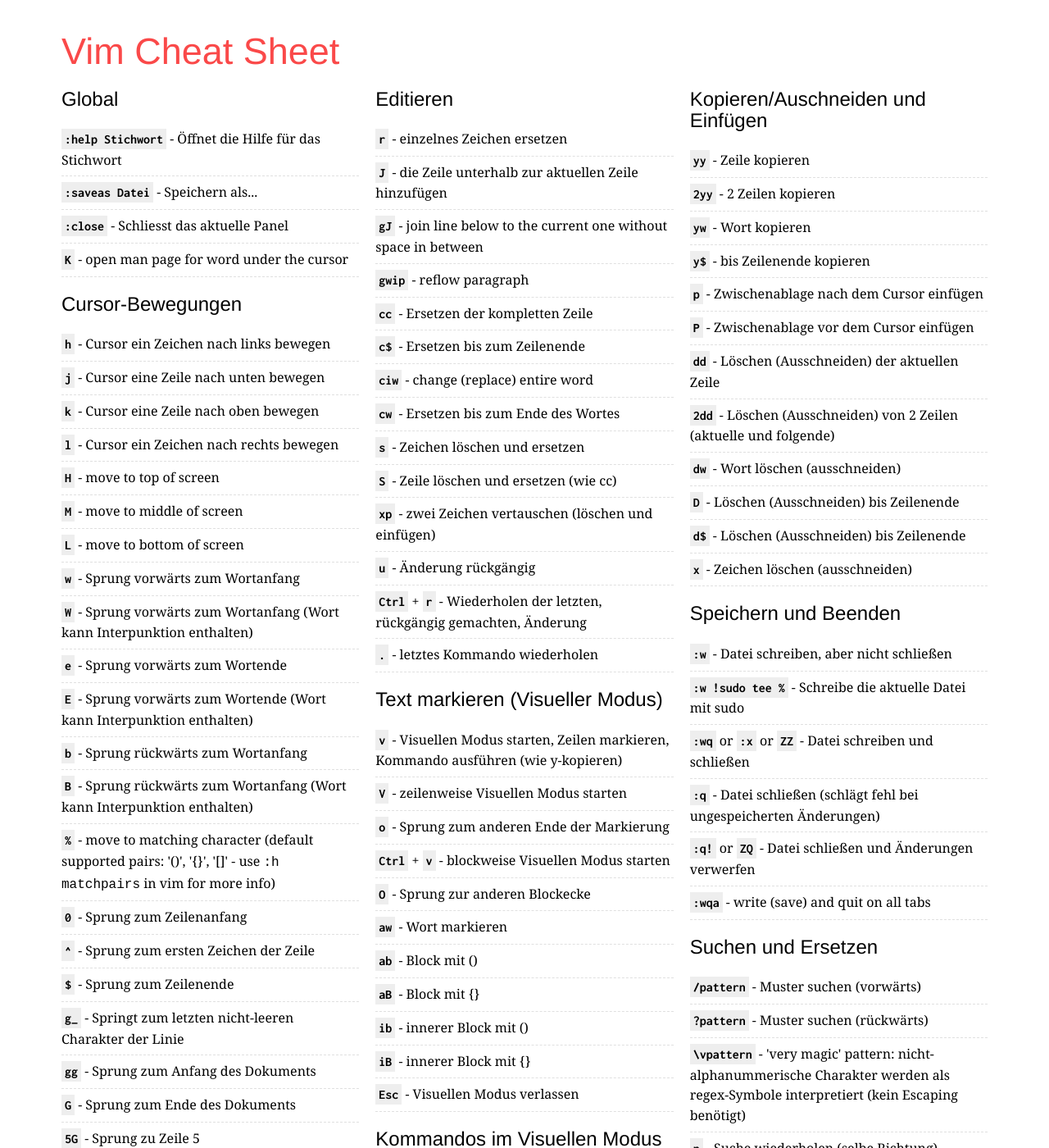
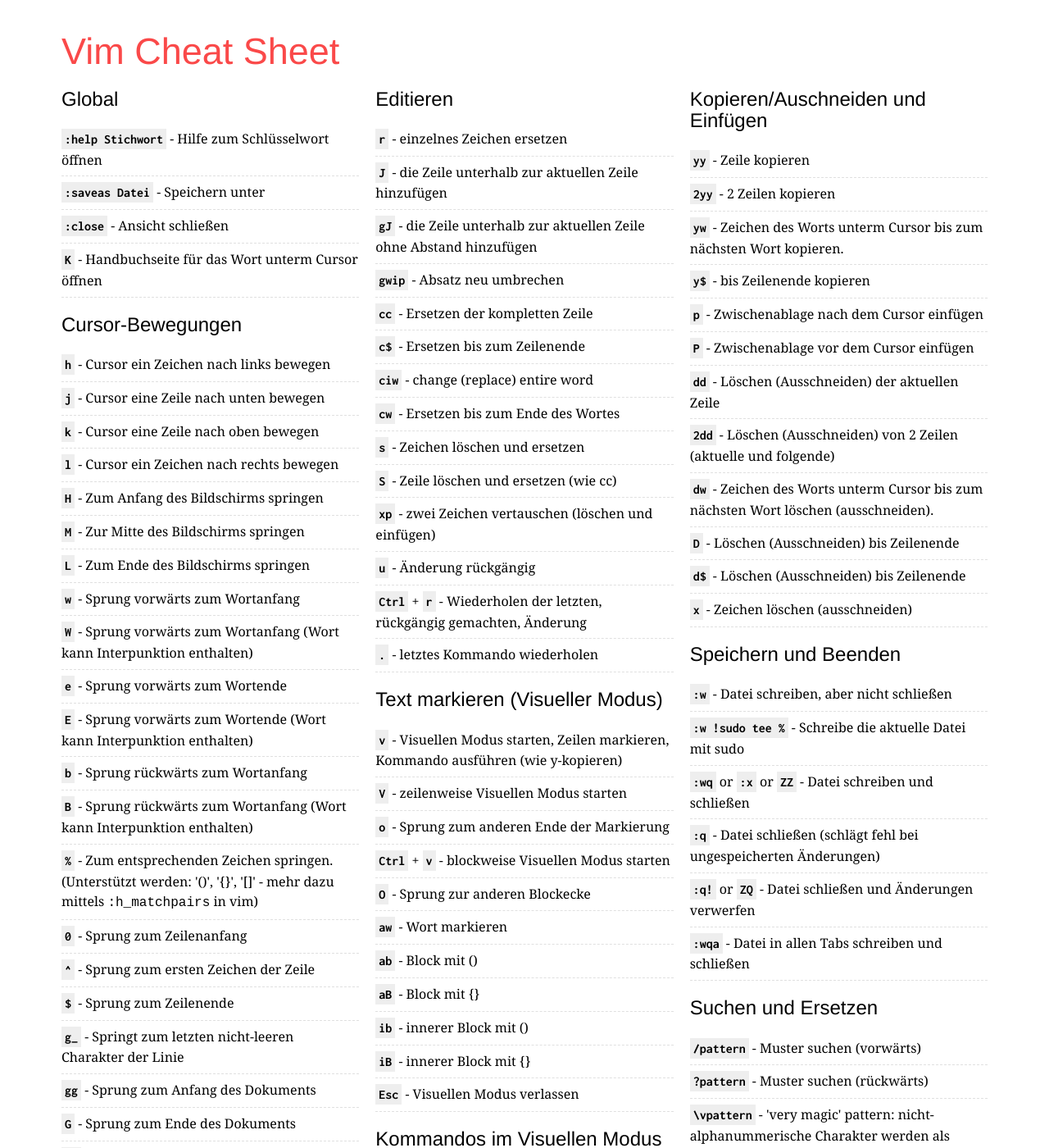
Before and after one commit to rtorr/vim-cheat-sheet, a Jekyll site: the page built from lang/de_de/index.html, in a window 1280 px wide and 1400 px high. Shown: the whole window at 82% size. Built offline with Jekyll 4.4.1, drawn with Linux system fonts in a browser that asks for light colours; some of the changed text lies outside the part shown.

Commit message:
Updated german language

```diff
--- a/lang/de_de/index.html
+++ b/lang/de_de/index.html
@@ -25,6 +25,9 @@
     E: "Sprung vorwärts zum Wortende (Wort kann Interpunktion enthalten)"
     b: "Sprung rückwärts zum Wortanfang"
     B: "Sprung rückwärts zum Wortanfang (Wort kann Interpunktion enthalten)"
+    H: "Zum Anfang des Bildschirms springen"
+    M: "Zur Mitte des Bildschirms springen"
+    L: "Zum Ende des Bildschirms springen"
     zero: "Sprung zum Zeilenanfang"
     caret: "Sprung zum ersten Zeichen der Zeile"
     dollar: "Sprung zum Zeilenende"
@@ -34,12 +37,20 @@
     fiveG: "Sprung zu Zeile 5"
     fx: "Springe zum nächsten 'x' auf der Linie"
     tx: "Springe vor das nächste 'x' auf der Linie"
+    Fx: "Springe zum vorherigen 'x' auf der Linie"
+    Tx: "Springe hinter das vorherige 'x' auf der Linie"
+    semicolon: "Wiederhole die letzte Bewegung mittels f, t, F oder T"
+    comma: "Wiederhole die letzte Bewegung mittels f, t, F oder T in entgegengesetzer Richtung"
     closeCurlyBrace: "Springe zum nächsten Paragraphen (oder Funktion/Block)"
     openCurlyBrace: "Springe zum vorherigen Paragraphen (oder Funktion/Block)"
+    centerCursor: "Zentriere den Cursor"
+    CtrlPluse: "Bewege den Bildschirm eine Zeile runter (ohne den Cursor zu verschieben)"
+    CtrlPlusy: "Bewege den Bildschirm eine Zeile hoch (ohne den Cursor zu verschieben)"
     CtrlPlusb: "Springe eine Bildschirmseite zurück"
     CtrlPlusf: "Springe eine Bildschirmseite weiter"
     CtrlPlusu: "Springe eine halbe Bildschirmseite zurück"
     CtrlPlusd: "Springe eine halbe Bildschirmseite weiter"
+    percent: "Zum entsprechenden Zeichen springen. (Unterstützt werden: '()', '{}', '[]' - mehr dazu mittels <code>:h_matchpairs</code> in vim)"
   tip: "Um eine Cursor-Bewegung zu wiederholen, ist diese mit einer Zahl zu prefixen. Beispiel: <kbd>4j</kbd> bewegt den Cursor 4 Zeilen nach unten."
 
 insertMode:
@@ -59,6 +70,8 @@
   commands:
     r: "einzelnes Zeichen ersetzen"
     J: "die Zeile unterhalb zur aktuellen Zeile hinzufügen"
+    gJ: "die Zeile unterhalb zur aktuellen Zeile ohne Abstand hinzufügen"
+    gwip: "Absatz neu umbrechen"
     cc: "Ersetzen der kompletten Zeile"
     cw: "Ersetzen bis zum Ende des Wortes"
     cDollar: "Ersetzen bis zum Zeilenende"
@@ -119,18 +132,30 @@
     runA: "Führe das Makro 'a'"
     rerun: "Führe das letzte Makro nochmals aus"
 
+global:
+  title: "Global"
+  commands:
+    helpForKeyword: "Hilfe zum Schlüsselwort öffnen"
+    saveAsFile: "Speichern unter"
+    closePane: "Ansicht schließen"
+    K: "Handbuchseite für das Wort unterm Cursor öffnen"
+
 cutAndPaste:
   title: "Kopieren/Auschneiden und Einfügen"
   commands:
     yy: "Zeile kopieren"
     twoyy: "2 Zeilen kopieren"
-    yw: "Wort kopieren"
+    yw: "Zeichen des Worts unterm Cursor bis zum nächsten Wort kopieren."
+    yiw: "Wort kopieren"
+    yaw: "Zeichen des Worts unterm Cursor und die Abstände davor oder danach kopieren"
     yDollar: "bis Zeilenende kopieren"
     p: "Zwischenablage nach dem Cursor einfügen"
     P: "Zwischenablage vor dem Cursor einfügen"
     dd: "Löschen (Ausschneiden) der aktuellen Zeile"
     twodd: "Löschen (Ausschneiden) von 2 Zeilen (aktuelle und folgende)"
-    dw: "Wort löschen (ausschneiden)"
+    dw: "Zeichen des Worts unterm Cursor bis zum nächsten Wort löschen (ausschneiden)."
+    diw: "Wort löschen (ausschneiden)"
+    daw: "Zeichen des Worts unterm Cursor und die Abstände davor oder danach löschen (ausschneiden)"
     D: "Löschen (Ausschneiden) bis Zeilenende"
     dDollar: "Löschen (Ausschneiden) bis Zeilenende"
     x: "Zeichen löschen (ausschneiden)"
@@ -144,6 +169,7 @@
     colonx: "Datei schreiben und schließen"
     colonq: "Datei schließen (schlägt fehl bei ungespeicherten Änderungen)"
     colonqbang: "Datei schließen und Änderungen verwerfen"
+    colonwqa: "Datei in allen Tabs schreiben und schließen"
 
 searchAndReplace:
   title: "Suchen und Ersetzen"
```
